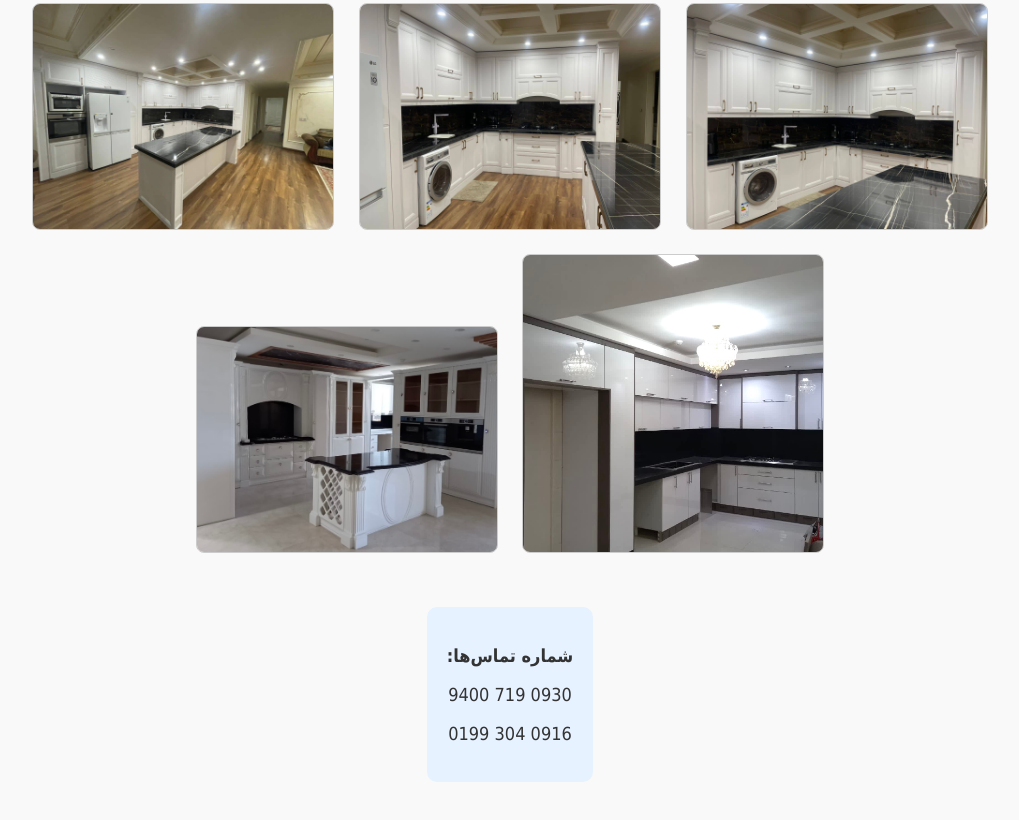
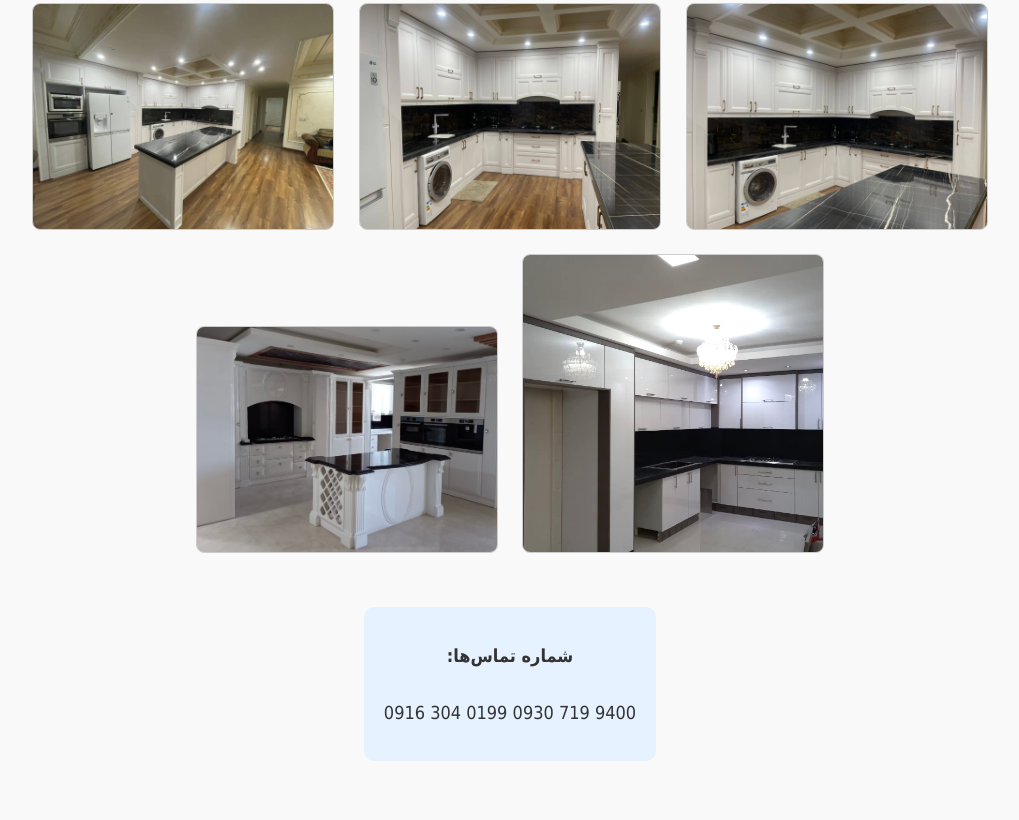
Before and after one commit to iceshw/AAF-wood, a plain HTML site: page index.html in a window 1280 px wide. Shown: the part 379-1199 px from the top of the page, without its empty margins (130-1149 px from the left). Drawn offline with Linux system fonts and the light colour scheme.

Commit message:
Update index.html

```diff
--- a/index.html
+++ b/index.html
@@ -39,6 +39,11 @@
       border-radius: 10px;
       display: inline-block;
     }
+    .ltr {
+      direction: ltr;
+      unicode-bidi: embed;
+      display: inline-block;
+    }
   </style>
 </head>
 <body>
@@ -58,14 +63,14 @@
     <img src="IMG_6906.jpeg" alt="نمونه کار ۱">
     <img src="IMG_6907.jpeg" alt="نمونه کار ۲">
     <img src="IMG_6908.jpeg" alt="نمونه کار ۳">
-        <img src="IMG_6912.jpeg" alt="نمونه کار ۴">
-            <img src="IMG_6914.jpeg" alt="نمونه کار ۵">
+    <img src="IMG_6912.jpeg" alt="نمونه کار ۴">
+    <img src="IMG_6914.jpeg" alt="نمونه کار ۵">
   </div>
 
   <div class="contact">
     <p><strong>شماره تماس‌ها:</strong></p>
-    <p>0930 719 9400</p>
-    <p>0916 304 0199</p>
+    <p class="ltr">0930 719 9400</p>
+    <p class="ltr">0916 304 0199</p>
   </div>
 </body>
 </html>
```
